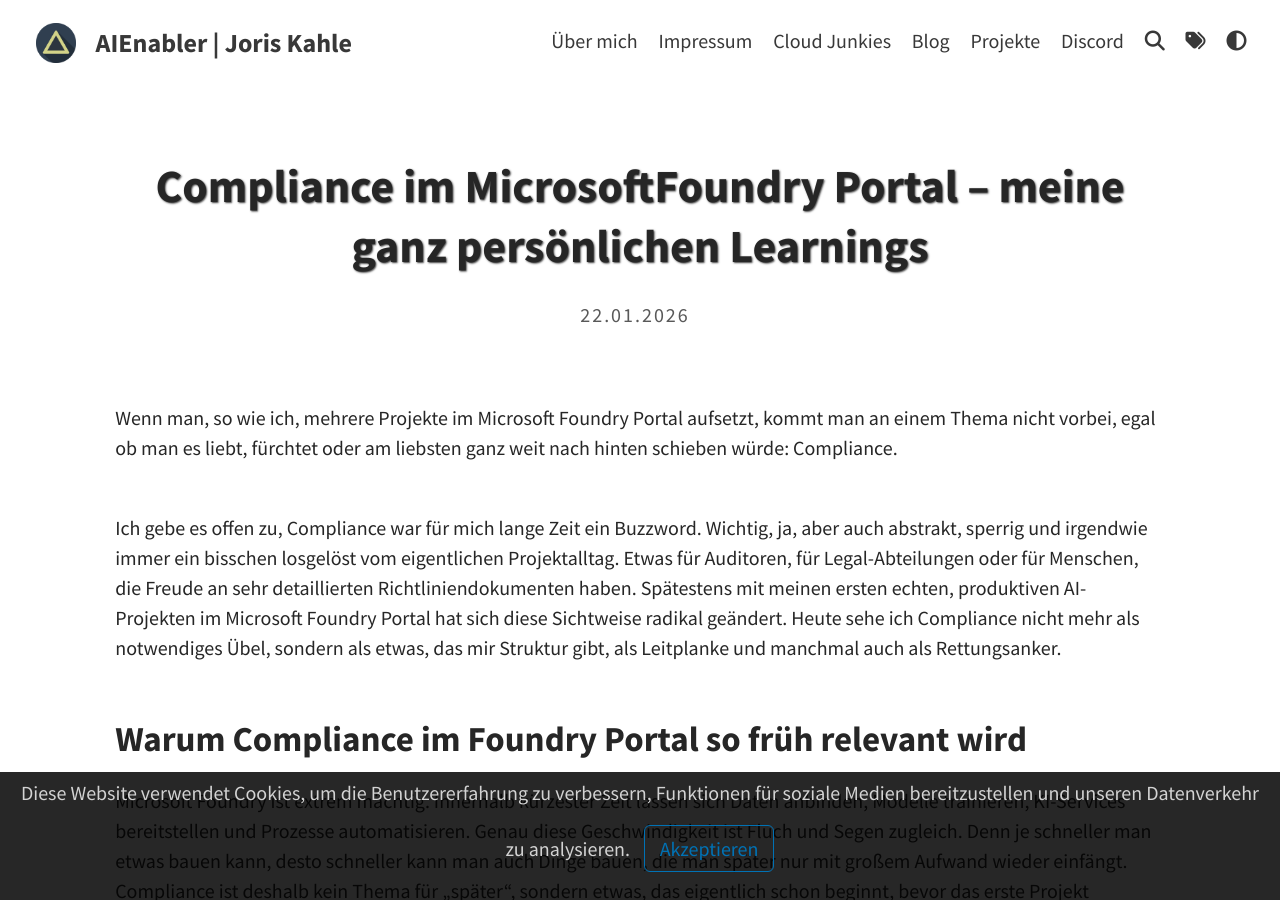
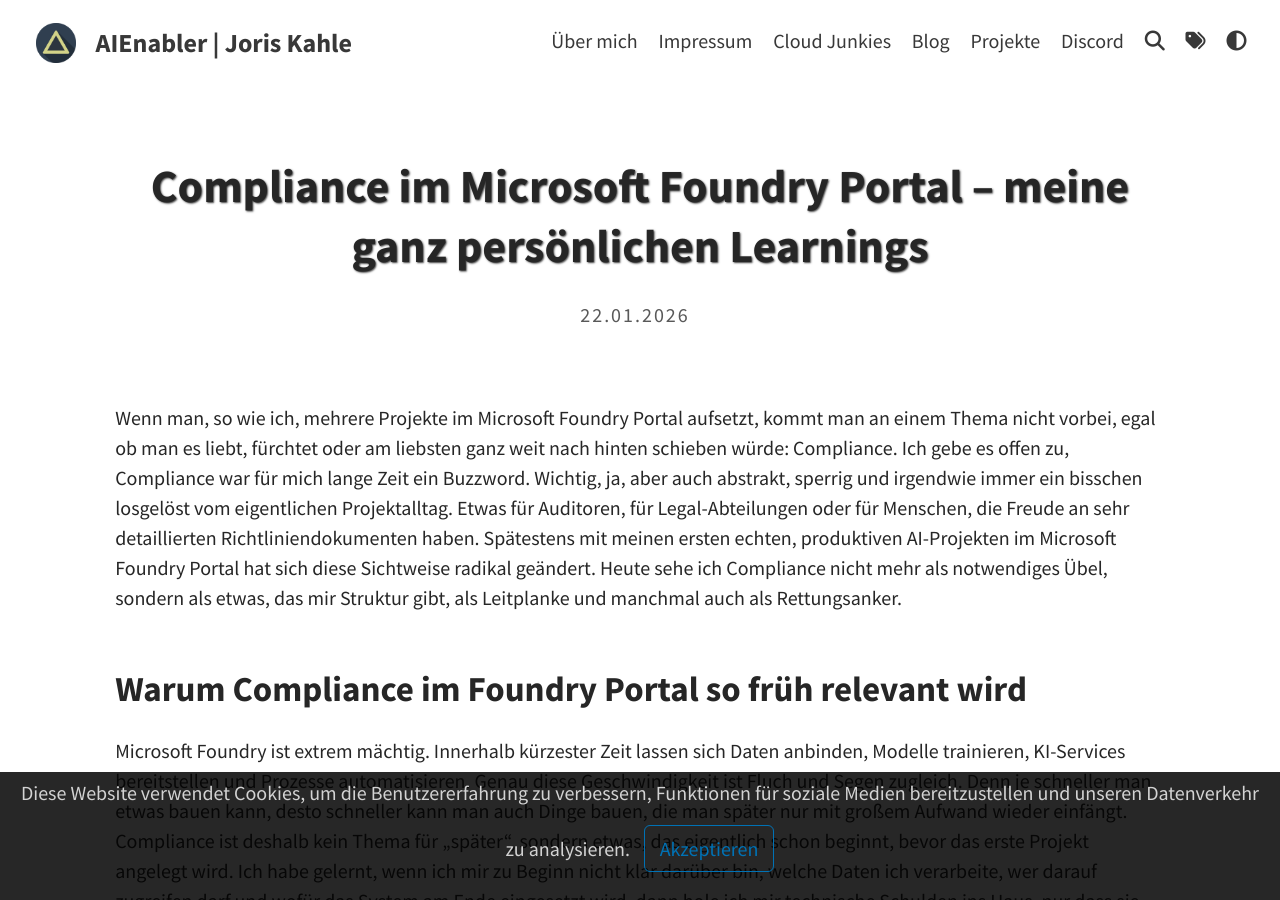
Before and after one commit to joriskahle007/joriskahle007.github.io, a Jekyll site: the page built from _posts/2026-01-22-Compliance.md, in a window 1280 px wide and 900 px high. Built offline with Jekyll 4.4.1, drawn with Linux system fonts in a browser that asks for light colours; a script that is not in the unit is left out; some of the changed text lies outside the part shown.

Commit message:
Update 2026-01-22-Compliance.md

```diff
--- a/_posts/2026-01-22-Compliance.md
+++ b/_posts/2026-01-22-Compliance.md
@@ -1,12 +1,10 @@
 ---
 layout: post
-title: Compliance im MicrosoftFoundry Portal – meine ganz persönlichen Learnings
-tags: [Microsoft Foundry, Compliance, Governance]
+title: Compliance im Microsoft Foundry Portal – meine ganz persönlichen Learnings
+tags: [Microsoft Foundry, Compliance, Governance, Fundament, Voraussetzung]
 ---
 
-Wenn man, so wie ich, mehrere Projekte im Microsoft Foundry Portal aufsetzt, kommt man an einem Thema nicht vorbei, egal ob man es liebt, fürchtet oder am liebsten ganz weit nach hinten schieben würde: Compliance.<br><br>
-
-Ich gebe es offen zu, Compliance war für mich lange Zeit ein Buzzword. Wichtig, ja, aber auch abstrakt, sperrig und irgendwie immer ein bisschen losgelöst vom eigentlichen Projektalltag. Etwas für Auditoren, für Legal-Abteilungen oder für Menschen, die Freude an sehr detaillierten Richtliniendokumenten haben. Spätestens mit meinen ersten echten, produktiven AI-Projekten im Microsoft Foundry Portal hat sich diese Sichtweise radikal geändert. Heute sehe ich Compliance nicht mehr als notwendiges Übel, sondern als etwas, das mir Struktur gibt, als Leitplanke und manchmal auch als Rettungsanker.<br><br>
+Wenn man, so wie ich, mehrere Projekte im Microsoft Foundry Portal aufsetzt, kommt man an einem Thema nicht vorbei, egal ob man es liebt, fürchtet oder am liebsten ganz weit nach hinten schieben würde: Compliance. Ich gebe es offen zu, Compliance war für mich lange Zeit ein Buzzword. Wichtig, ja, aber auch abstrakt, sperrig und irgendwie immer ein bisschen losgelöst vom eigentlichen Projektalltag. Etwas für Auditoren, für Legal-Abteilungen oder für Menschen, die Freude an sehr detaillierten Richtliniendokumenten haben. Spätestens mit meinen ersten echten, produktiven AI-Projekten im Microsoft Foundry Portal hat sich diese Sichtweise radikal geändert. Heute sehe ich Compliance nicht mehr als notwendiges Übel, sondern als etwas, das mir Struktur gibt, als Leitplanke und manchmal auch als Rettungsanker.<br><br>
 
 ## Warum Compliance im Foundry Portal so früh relevant wird
 
```
